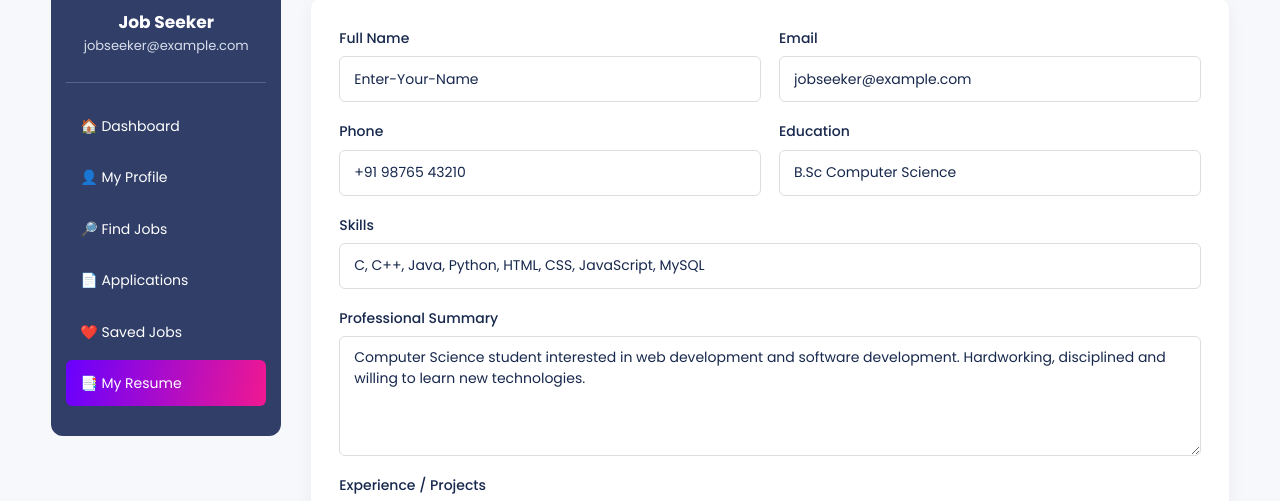
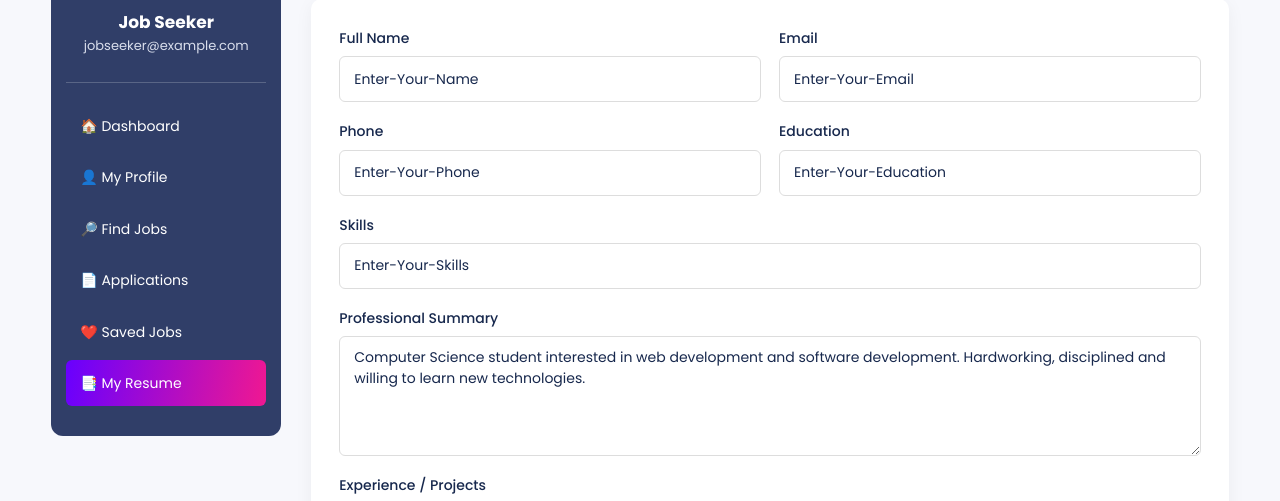
Before and after one commit to janhavijadhav0159-cmyk/Online-job-portal, a website: page user/resume.html in a window 1280 px wide. Shown: the part 238-739 px from the top of the page. Drawn offline with Linux system fonts and the light colour scheme.

Commit message:
first commit

```diff
--- a/user/resume.html
+++ b/user/resume.html
@@ -174,7 +174,7 @@
                         <input
                             type="email"
                             id="resumeEmail"
-                            value="jobseeker@example.com"
+                            value="Enter-Your-Email"
                             required>
 
                     </div>
@@ -189,7 +189,7 @@
                         <input
                             type="tel"
                             id="resumePhone"
-                            value="+91 98765 43210">
+                            value="Enter-Your-Phone">
 
                     </div>
 
@@ -203,7 +203,7 @@
                         <input
                             type="text"
                             id="resumeEducation"
-                            value="B.Sc Computer Science">
+                            value="Enter-Your-Education">
 
                     </div>
 
@@ -217,7 +217,7 @@
                         <input
                             type="text"
                             id="resumeSkills"
-                            value="C, C++, Java, Python, HTML, CSS, JavaScript, MySQL">
+                            value="Enter-Your-Skills">
 
                     </div>
 
@@ -228,7 +228,7 @@
                             Professional Summary
                         </label>
 
-                        <textarea id="resumeSummary">Computer Science student interested in web development and software development. Hardworking, disciplined and willing to learn new technologies.</textarea>
+                        <textarea id="resumeSummary" placeholder="Enter your professional summary">Computer Science student interested in web development and software development. Hardworking, disciplined and willing to learn new technologies.</textarea>
 
                     </div>
 
```
Also changed, not shown: README.md.
